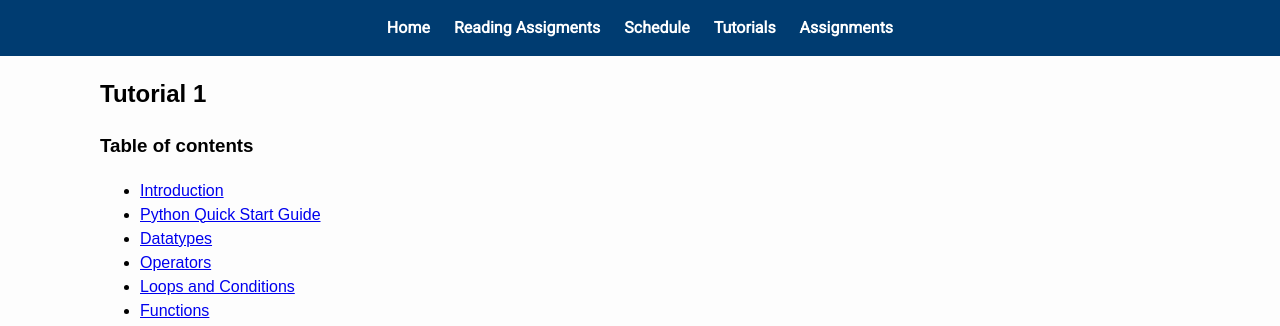
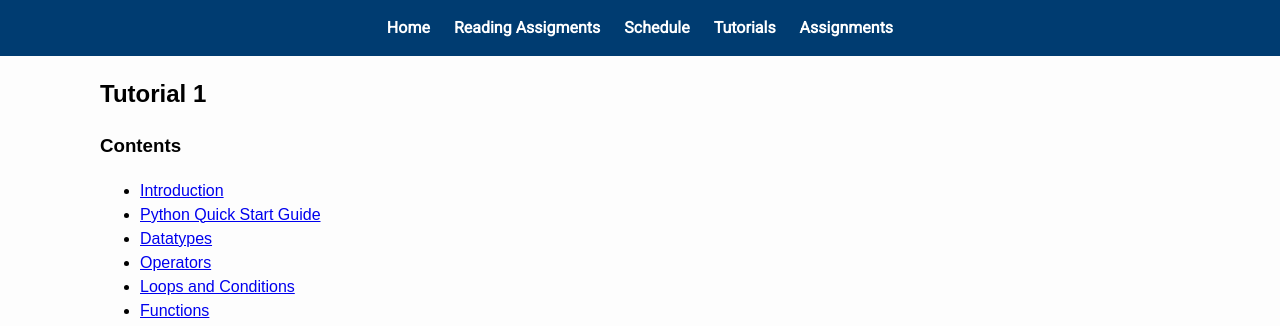
Before and after one commit to ecen740tamu/ecen740tamu.github.io, a Jekyll site: the page built from python1.md, in a window 1280 px wide and 900 px high. Shown: the top 326 px of the window. Built offline with Jekyll 4.4.1, drawn with Linux system fonts in a browser that asks for light colours.

Commit message:
Fix typos

```diff
--- a/python1.md
+++ b/python1.md
@@ -7,7 +7,7 @@ mathjax: True
 
 ## Tutorial 1
 
-### Table of contents
+### Contents
 - [Introduction](#introduction)
 - [Python Quick Start Guide](#quick-start-guide)
 - [Datatypes](#2-data-types-and-precision)
```
